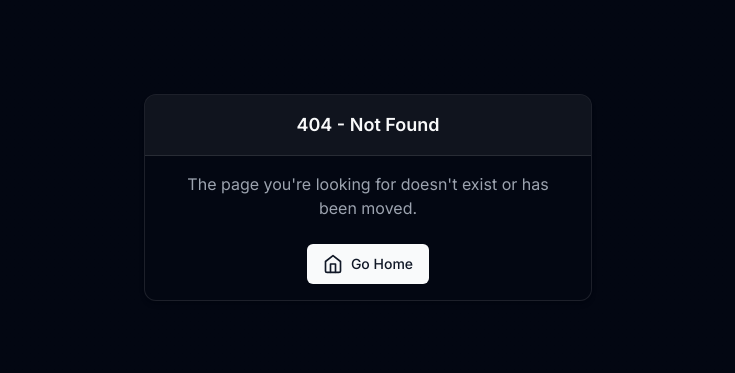
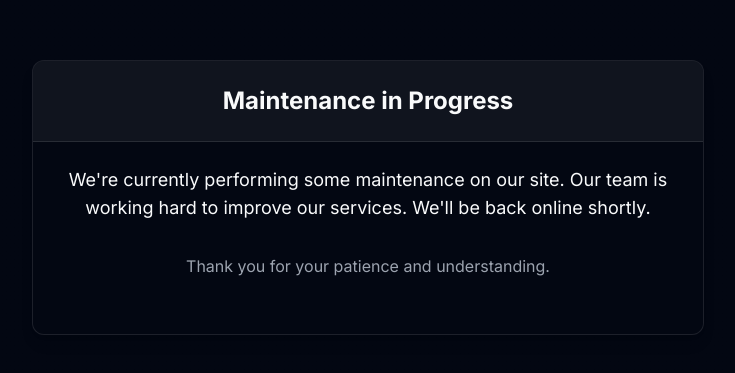
Before and after one commit to MrErenK/gcp-bucket-nextjs, a Next.js app: page /maintenance in a window 1280 px wide. Before the commit this address had no page. Shown: the part 203-576 px from the top of the page, without its empty margins (272-1007 px from the left). Built offline with nearby package versions, Linux system fonts and the light colour scheme.

Commit message:
refactor: Add maintenance mode support

```diff
--- a/next.config.mjs
+++ b/next.config.mjs
@@ -3,6 +3,7 @@ const nextConfig = {
     env: {
         NEXT_PUBLIC_CDN_URL: process.env.CDN_URL,
         NEXT_PUBLIC_WEB_URL: process.env.WEB_URL,
+        MAINTENANCE_MODE: process.env.MAINTENANCE_MODE,
     },
     reactStrictMode: false,
 };
--- /dev/null
+++ b/src/app/maintenance/layout.tsx
@@ -0,0 +1,23 @@
+import React from "react";
+import { Metadata } from "next";
+import { ThemeProvider } from "next-themes";
+
+export const metadata: Metadata = {
+  title: "Site Maintenance",
+};
+
+export default function MaintenanceLayout({
+  children,
+}: {
+  children: React.ReactNode;
+}) {
+  return (
+    <html lang="en" suppressHydrationWarning>
+      <body>
+        <ThemeProvider attribute="class" defaultTheme="dark">
+          {children}
+        </ThemeProvider>
+      </body>
+    </html>
+  );
+}
--- /dev/null
+++ b/src/app/maintenance/page.tsx
@@ -0,0 +1,35 @@
+"use client";
+
+import React from "react";
+import { Toaster } from "react-hot-toast";
+
+const MaintenancePage = () => {
+  return (
+    <>
+      <Toaster position="top-right" />
+      <main className="flex-grow container mx-auto px-4 py-8 sm:px-6 lg:px-8 space-y-8 flex items-center justify-center min-h-screen bg-gradient-to-b from-background to-background/80">
+        <div className="bg-card rounded-xl shadow-lg border border-primary/10 overflow-hidden w-full max-w-2xl">
+          <div className="bg-primary/5 border-b border-primary/10 p-4 sm:p-6">
+            <h2 className="text-xl sm:text-2xl font-bold text-primary text-center">
+              Maintenance in Progress
+            </h2>
+          </div>
+          <div className="p-4 sm:p-6">
+            <div className="text-center">
+              <p className="text-lg mb-8">
+                We&apos;re currently performing some maintenance on our site.
+                Our team is working hard to improve our services. We&apos;ll be
+                back online shortly.
+              </p>
+              <p className="text-md text-muted-foreground mb-8">
+                Thank you for your patience and understanding.
+              </p>
+            </div>
+          </div>
+        </div>
+      </main>
+    </>
+  );
+};
+
+export default MaintenancePage;
```
Also changed, not shown: src/middleware.ts (added, +30 -0 lines).
